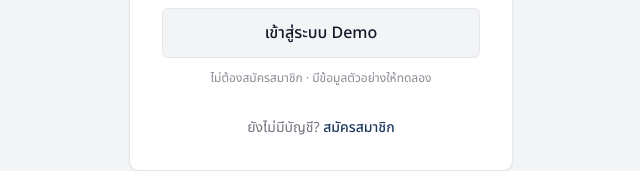
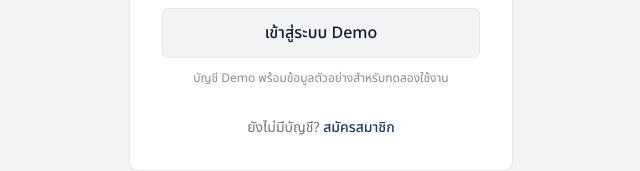
Before and after one commit to Naphat-Dev/expense-tracker, a React (Vite) app in the folder frontend/: page /login in a window 1280 px wide. Shown: the part 545-716 px from the top of the page, without its empty margins (319-959 px from the left). Built offline with nearby package versions, Linux system fonts and the light colour scheme; no server answers.

Commit message:
chore: update demo account description"

```diff
--- a/frontend/src/pages/LoginPage.tsx
+++ b/frontend/src/pages/LoginPage.tsx
@@ -105,7 +105,7 @@ export default function LoginPage() {
           </button>
 
           <p className="text-center text-xs text-ink/50">
-            ไม่ต้องสมัครสมาชิก · มีข้อมูลตัวอย่างให้ทดลอง
+            บัญชี Demo พร้อมข้อมูลตัวอย่างสำหรับทดลองใช้งาน
           </p>
         </div>
       </form>
```
